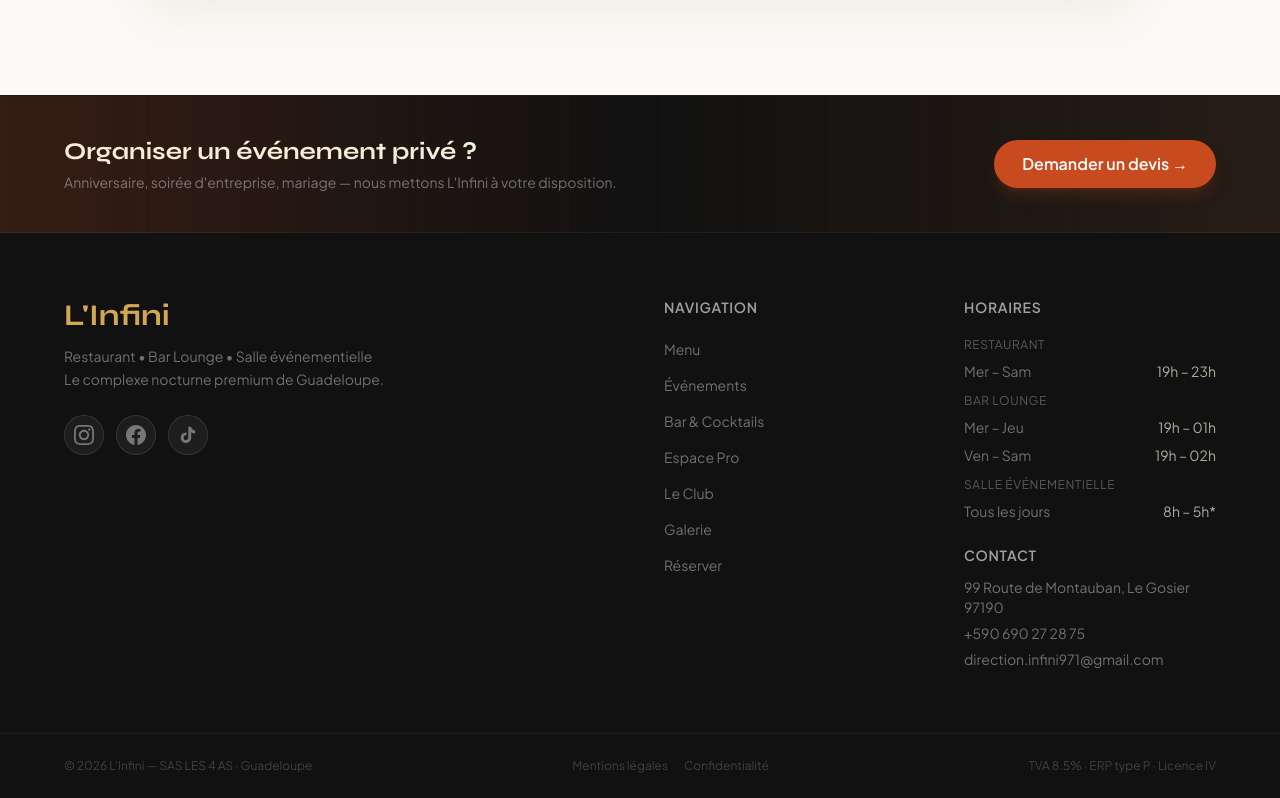
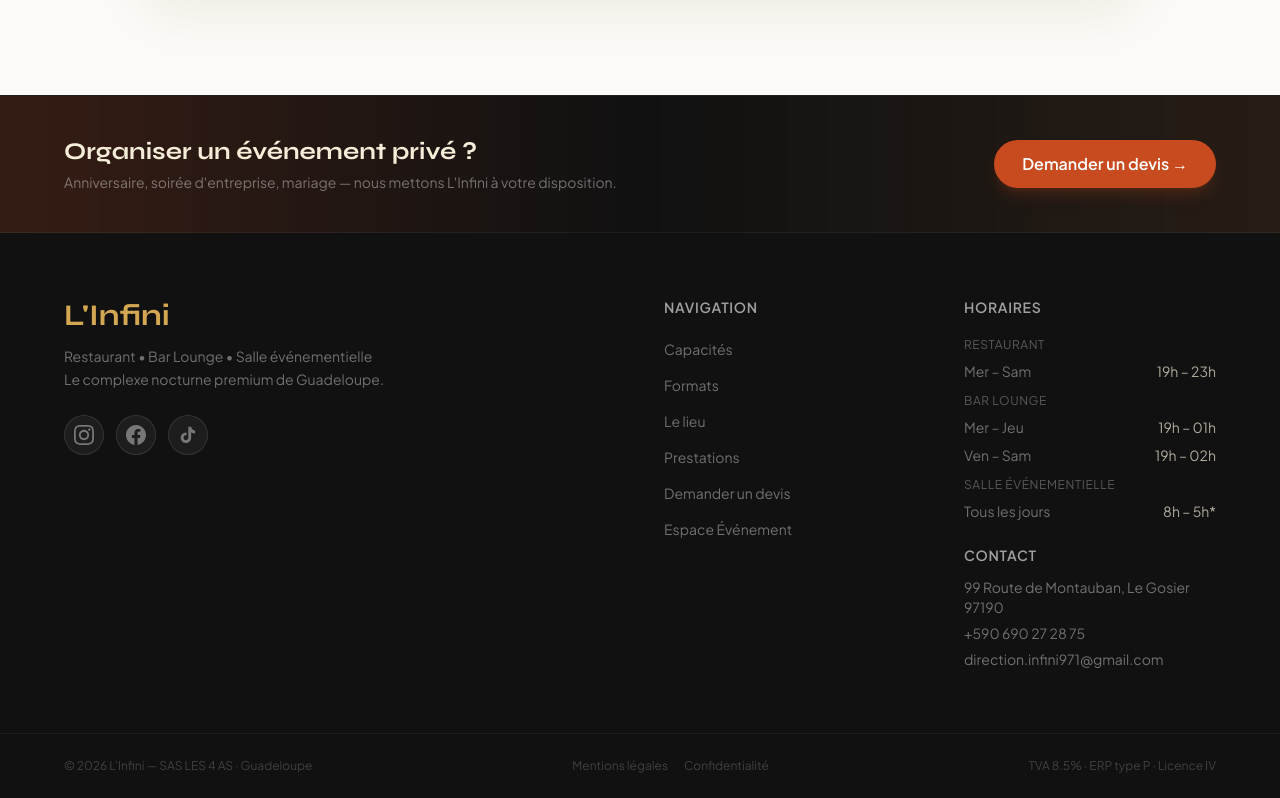
Before and after one commit to thierr97/linfini-web, a Next.js app in the folder apps/web/: page /pro in a window 1280 px wide. Shown: the part 5106-5904 px from the top of the page. Built offline with nearby package versions, Linux system fonts and the light colour scheme.

Commit message:
Footer pro : navigation propre à l'Espace Pro (ancres + sortie Espace Événement), plus de liens Menu/Bar/Galerie sur /pro
Co-Authored-By: Claude Fable 5 <noreply@anthropic.com>

```diff
--- a/apps/web/src/app/pro/page.tsx
+++ b/apps/web/src/app/pro/page.tsx
@@ -281,7 +281,7 @@ export default function ProPage() {
 
       </div>
 
-      <Footer />
+      <Footer variant="pro" />
     </main>
   )
 }
--- a/apps/web/src/components/Footer.tsx
+++ b/apps/web/src/components/Footer.tsx
@@ -40,7 +40,19 @@ const LINKS = [
   { href: '/#reservation', label: 'Réserver' },
 ]
 
-export default function Footer() {
+// Sur l'Espace Pro, la navigation reste dans l'univers pro (ancres internes) —
+// seule porte de sortie : Espace Événement.
+const LINKS_PRO = [
+  { href: '/pro#capacites', label: 'Capacités' },
+  { href: '/pro#formats', label: 'Formats' },
+  { href: '/pro#lieu', label: 'Le lieu' },
+  { href: '/pro#prestations', label: 'Prestations' },
+  { href: '/pro#devis-pro', label: 'Demander un devis' },
+  { href: '/', label: 'Espace Événement' },
+]
+
+export default function Footer({ variant = 'events' }: { variant?: 'events' | 'pro' }) {
+  const links = variant === 'pro' ? LINKS_PRO : LINKS
   return (
     <footer className="bg-charbon border-t border-white/5">
       {/* CTA band */}
@@ -90,7 +102,7 @@ export default function Footer() {
           <div>
             <h4 className="text-sm font-semibold text-white/60 uppercase tracking-wider mb-5">Navigation</h4>
             <ul className="space-y-3">
-              {LINKS.map(l => (
+              {links.map(l => (
                 <li key={l.href}>
                   <Link href={l.href} className="text-sm text-white/40 hover:text-white transition-colors">
                     {l.label}
```
